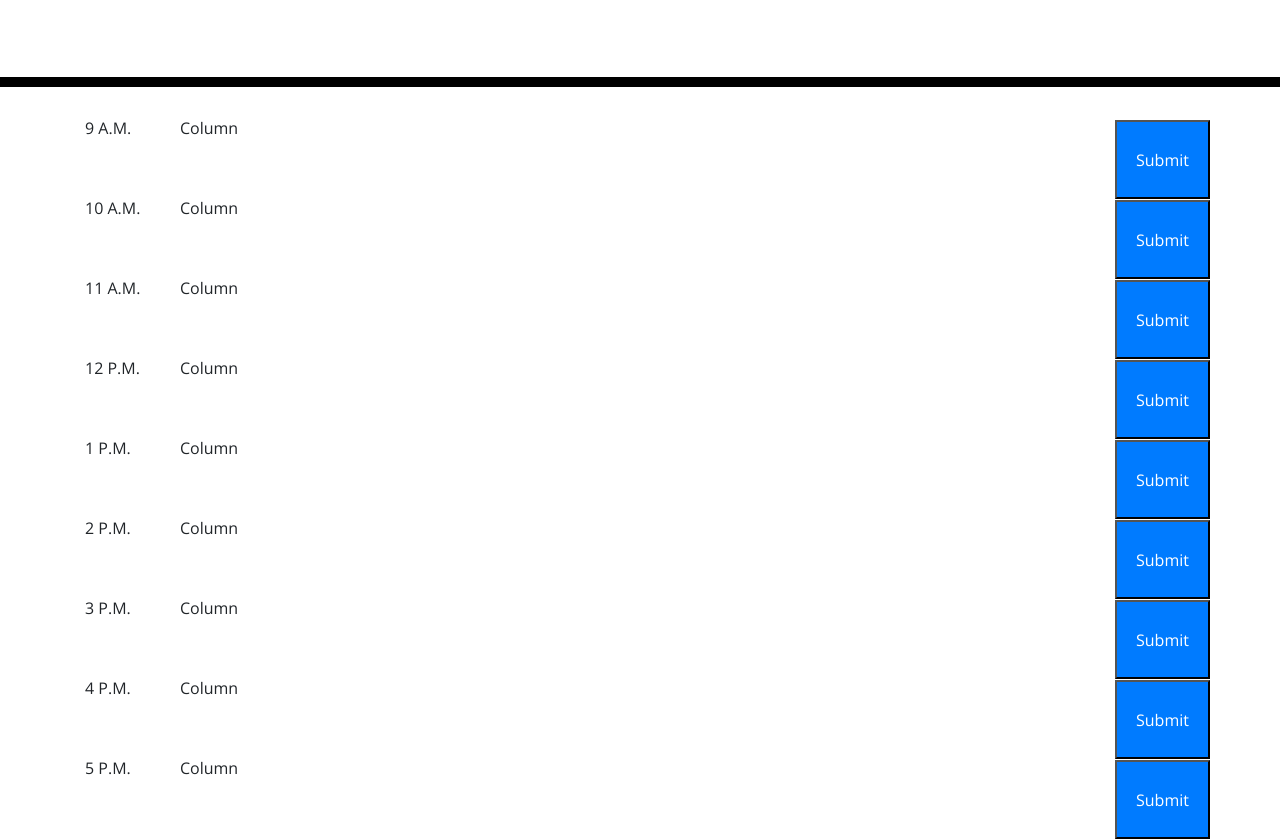
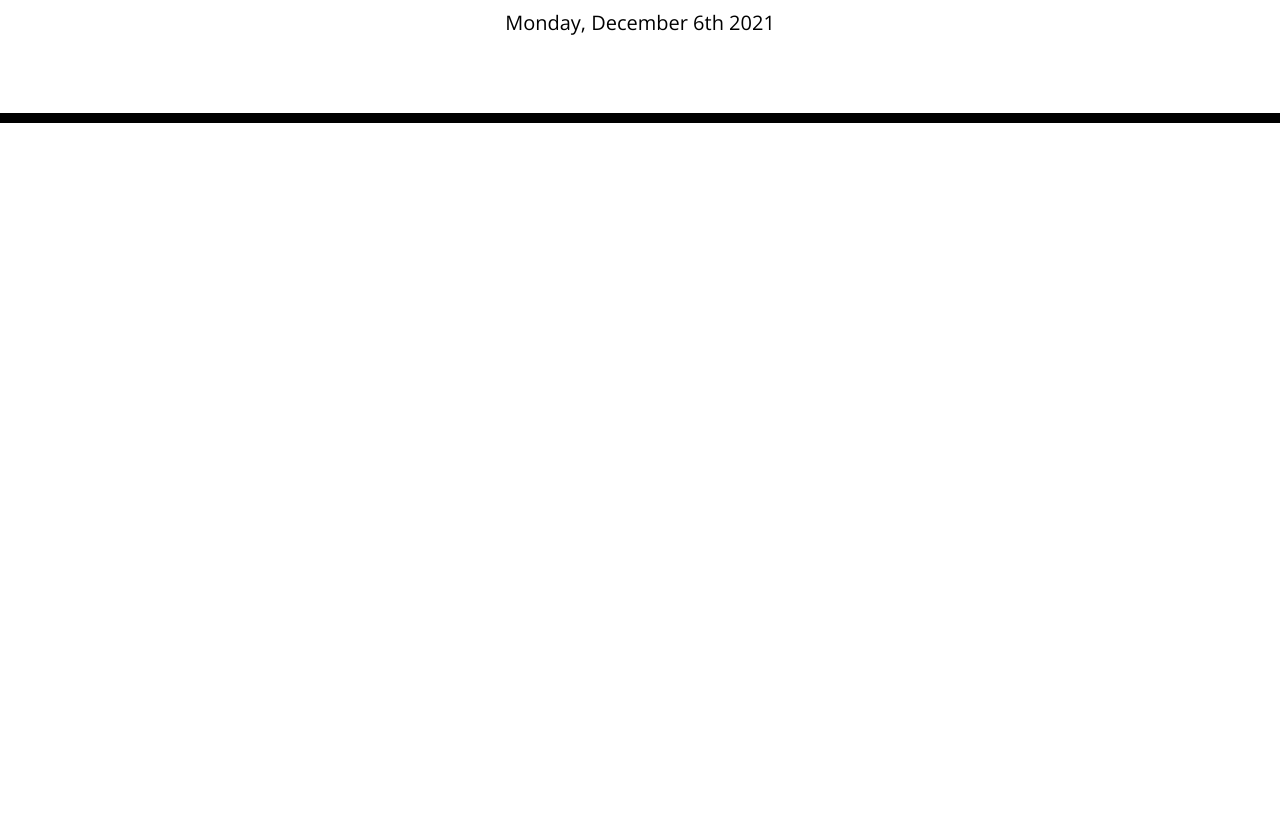
Before and after one commit to KDouts/Day-Planner, a plain HTML site: page Develop/index.html in a window 1280 px wide. Shown: the part 181-1020 px from the top of the page. After the commit the page ends 800 px from the top, so only its background shows below. Drawn offline with nearby package versions, Linux system fonts and the light colour scheme; files that its build step writes are made by us from their sources.

Commit message:
added current day to the jumbotron and added a moment.js file in the js folder for organization

```diff
--- /dev/null
+++ b/Develop/assets/js/moment.js
@@ -0,0 +1,3 @@
+console.log("Hello");
+var dateTime = moment().format("dddd, MMMM Do YYYY");
+$("#currentDay").text(dateTime);
--- a/Develop/assets/js/script.js
+++ b/Develop/assets/js/script.js
@@ -0,0 +1 @@
+console.log("Hello");
--- a/Develop/index.html
+++ b/Develop/index.html
@@ -4,6 +4,10 @@
     <meta charset="UTF-8" />
     <meta name="viewport" content="width=device-width, initial-scale=1.0" />
     <meta http-equiv="X-UA-Compatible" content="ie=edge" />
+    <script
+      type="text/javascript"
+      src="https://cdnjs.cloudflare.com/ajax/libs/moment.js/2.27.0/moment.min.js"
+    ></script>
     <link
       rel="stylesheet"
       href="https://stackpath.bootstrapcdn.com/bootstrap/4.3.1/css/bootstrap.min.css"
@@ -18,7 +22,12 @@
       href="https://fonts.googleapis.com/css?family=Open+Sans&display=swap"
       rel="stylesheet"
     />
-    <link rel="stylesheet" href="style.css" />
+    <script
+      src="https://code.jquery.com/jquery-3.5.1.min.js"
+      integrity="sha256-9/aliU8dGd2tb6OSsuzixeV4y/faTqgFtohetphbbj0="
+      crossorigin="anonymous"
+    ></script>
+    <link rel="stylesheet" href="assets/css/style.css" />
     <title>Work Day Scheduler</title>
   </head>
 
@@ -30,53 +39,10 @@
     </header>
     <div class="container">
       <!-- Timeblocks go here -->
-      <div class="row row-cols-1 row-cols-sm-2 row-cols-md-4">
-        <div class="col-1">9 A.M.</div>
-        <div class="col-10">Column</div>
-        <button class="col-1 bg-primary text-white">Submit</button>
-      </div>
-      <div class="row row-cols-1 row-cols-sm-2 row-cols-md-4">
-        <div class="col-1">10 A.M.</div>
-        <div class="col-10">Column</div>
-        <button class="col-1 bg-primary text-white">Submit</button>
-      </div>
-      <div class="row row-cols-1 row-cols-sm-2 row-cols-md-4">
-        <div class="col-1">11 A.M.</div>
-        <div class="col-10">Column</div>
-        <button class="col-1 bg-primary text-white">Submit</button>
-      </div>
-      <div class="row row-cols-1 row-cols-sm-2 row-cols-md-4">
-        <div class="col-1">12 P.M.</div>
-        <div class="col-10">Column</div>
-        <button class="col-1 bg-primary text-white">Submit</button>
-      </div>
-      <div class="row row-cols-1 row-cols-sm-2 row-cols-md-4">
-        <div class="col-1">1 P.M.</div>
-        <div class="col-10">Column</div>
-        <button class="col-1 bg-primary text-white">Submit</button>
-      </div>
-      <div class="row row-cols-1 row-cols-sm-2 row-cols-md-4">
-        <div class="col-1">2 P.M.</div>
-        <div class="col-10">Column</div>
-        <button class="col-1 bg-primary text-white">Submit</button>
-      </div>
-      <div class="row row-cols-1 row-cols-sm-2 row-cols-md-4">
-        <div class="col-1">3 P.M.</div>
-        <div class="col-10">Column</div>
-        <button class="col-1 bg-primary text-white">Submit</button>
-      </div>
-      <div class="row row-cols-1 row-cols-sm-2 row-cols-md-4">
-        <div class="col-1">4 P.M.</div>
-        <div class="col-10">Column</div>
-        <button class="col-1 bg-primary text-white">Submit</button>
-      </div>
-      <div class="row row-cols-1 row-cols-sm-2 row-cols-md-4">
-        <div class="col-1">5 P.M.</div>
-        <div class="col-10">Column</div>
-        <button class="col-1 bg-primary text-white">Submit</button>
-      </div>
+
     </div>
 
+    <script src="./assets/js/moment.js"></script>
     <script src="./assets/js/script.js"></script>
     <script src="https://cdnjs.cloudflare.com/ajax/libs/jquery/3.2.1/jquery.min.js"></script>
     <script src="https://cdnjs.cloudflare.com/ajax/libs/moment.js/2.24.0/moment.min.js"></script>
```
